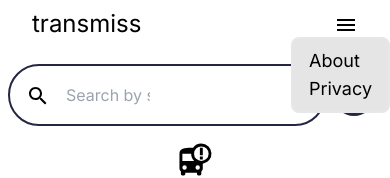
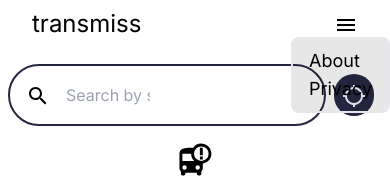
Before and after one commit to cbarkr/transmiss, a Next.js app: page / in a window 390 px wide. Both pictures are taken after a click on the button 346 px from the left and 24 px from the top of the page. Shown: the top 178 px of the page. Built offline with nearby package versions, Linux system fonts and the light colour scheme.

Commit message:
another minor colour change

```diff
--- a/app/components/header.tsx
+++ b/app/components/header.tsx
@@ -8,6 +8,7 @@ import { MenuButton } from '@mui/base/MenuButton';
 import { MenuItem  } from '@mui/base/MenuItem';
 
 export default function Header() {
+  // TODO: Remove redundancy
   return (
     <header className="w-full sticky top-0">
       <div className="flex flex-row justify-between items-center px-8 py-2">
@@ -30,7 +31,7 @@ export default function Header() {
               <MenuButton>
                 <MenuIcon />
               </MenuButton>
-              <Menu className="rounded-lg border-solid border-2 bg-neutral-200 dark:bg-gunmetal p-2">
+              <Menu className="rounded-lg border-solid border-2 bg-gunmetal/10 dark:bg-gunmetal p-2">
                 <MenuItem>
                   <Link href="/about" className="hover:underline text-lg mx-2">
                     About
--- a/app/components/stopDetails.tsx
+++ b/app/components/stopDetails.tsx
@@ -6,7 +6,7 @@ interface IStopDetailsProps {
 
 export default function StopDetails({ stop }: IStopDetailsProps) {
   return (
-    <div className="rounded-lg p-2 bg-neutral-200 dark:bg-gunmetal max-w-screen-sm">
+    <div className="rounded-lg p-2 bg-gunmetal/10 dark:bg-gunmetal max-w-screen-sm">
       <div className="flex flex-row justify-between my-2">
         <p className="text-l md:text-xl font-bold">{stop.StopNo}</p>
         <div className="flex flex-row">
```
